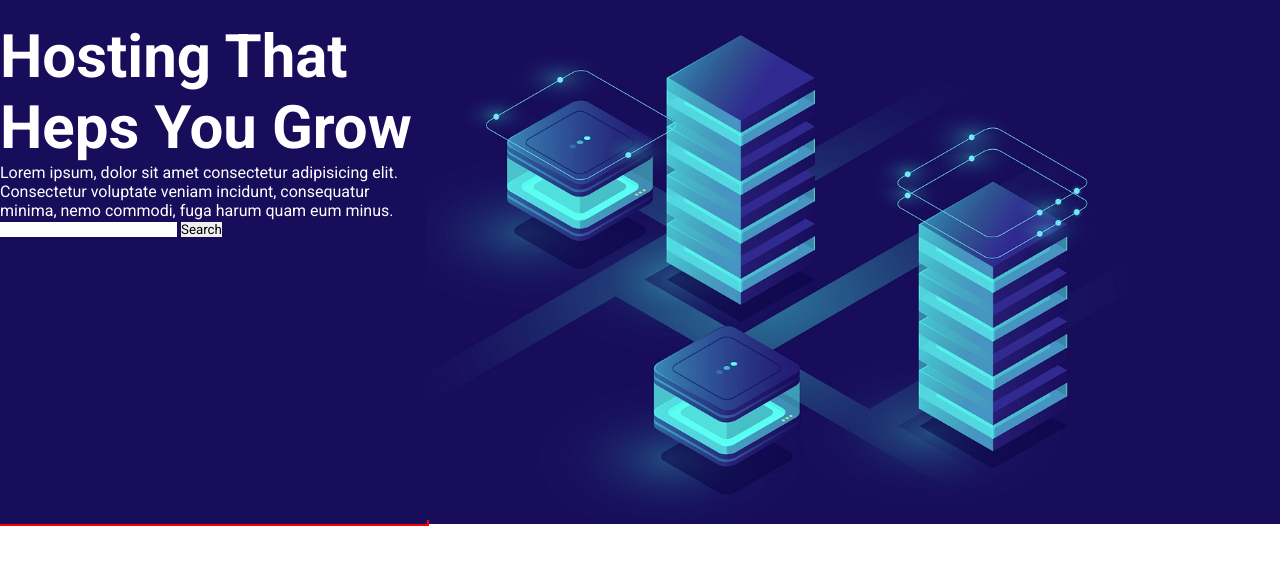
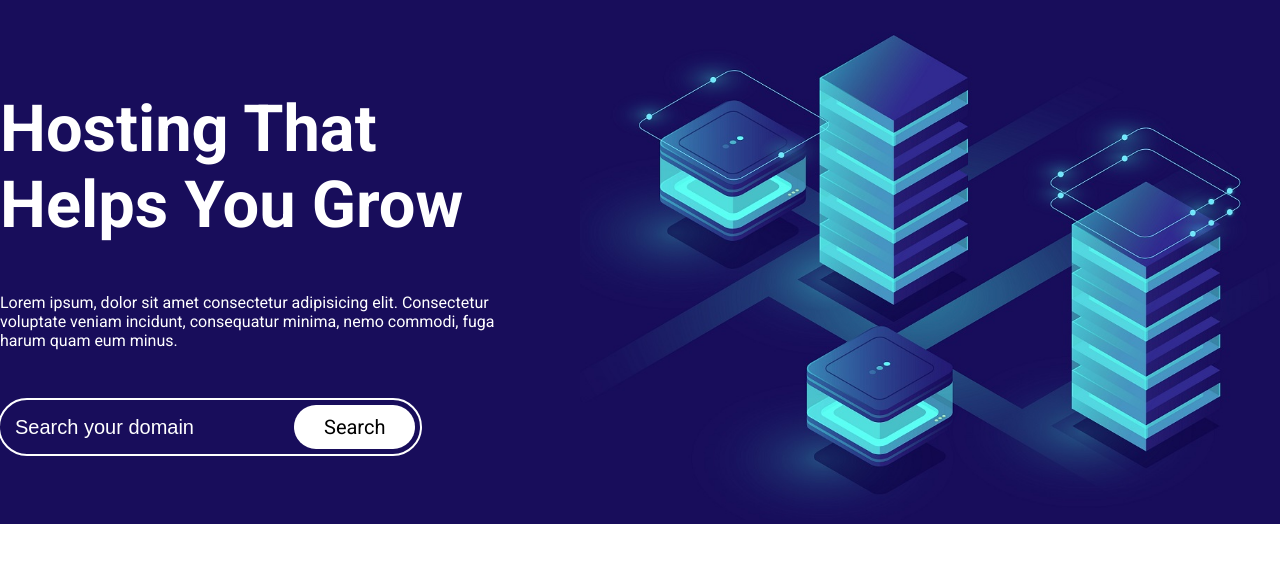
Before and after one commit to Eziz07/Hosting-Website, a plain HTML site: page index.html in a window 1280 px wide. Shown: the part 79-644 px from the top of the page. Drawn offline with Linux system fonts and the light colour scheme.

Commit message:
hero section modified

```diff
--- a/index.html
+++ b/index.html
@@ -14,6 +14,7 @@
   </head>
   <body>
     <!-- Hero Section start -->
+    <div class="wrapper">
       <section class="hero-section">
         <header>
           <nav>
@@ -36,14 +37,14 @@
         </header>
         <div class="hero-container">
           <div class="hero-slogan">
-          <h1>Hosting That Heps You Grow</h1>
+            <h1>Hosting That Helps You Grow</h1>
             <p>
               Lorem ipsum, dolor sit amet consectetur adipisicing elit.
               Consectetur voluptate veniam incidunt, consequatur minima, nemo
               commodi, fuga harum quam eum minus.
             </p>
             <div class="search">
-            <input type="text" />
+              <input type="text" placeholder="Search your domain" />
               <button>Search</button>
             </div>
           </div>
@@ -52,6 +53,7 @@
           </div>
         </div>
       </section>
+    </div>
     <script src="script.js"></script>
   </body>
 </html>
--- /dev/null
+++ b/scss/_mobile.scss
@@ -0,0 +1,5 @@
+@media (max-width: 400px) {
+  img {
+    display: none;
+  }
+}
--- a/scss/style.scss
+++ b/scss/style.scss
@@ -1,16 +1,24 @@
 @import "reset";
 @import "variables";
 
-.hero-section {
-  // background-image: url("/assets/main.jpg");
-  // background-size: 100%;
-  // background-repeat: no-repeat;
+.wrapper {
   background-color: $primary-color;
 }
+
+.hero-section {
+  margin-inline: auto;
+  max-width: 1300px;
+  position: relative;
+}
+
 header {
   background-color: $primary-color;
   position: fixed;
+  left: 50%;
+  transform: translateX(-50%);
   top: 0;
+  max-width: 1300px;
+  margin-inline: auto;
   width: 100%;
 
   img {
@@ -60,23 +68,51 @@ header {
 }
 
 .hero-container {
-  margin-top: 100px;
+  padding-top: 100px;
   display: flex;
 
   .hero-slogan {
-    outline: 2px solid red;
+    // outline: 2px solid red;
+    margin-top: 70px;
+    padding-right: 70px;
     flex: 1;
 
     h1 {
-      font-size: 60px;
+      font-size: 65px;
       color: $text-color-white;
     }
     p {
       color: $text-color-white;
+      margin: 50px auto;
+    }
+
+    .search {
+      outline: 2px solid $text-color-white;
+      width: max-content;
+      border-radius: 50px;
+      padding: 5px;
+      input {
+        font-size: 20px;
+        padding: 10px 10px;
+        background-color: transparent;
+        color: $text-color-white;
+
+        &::placeholder {
+          color: $text-color-white;
+        }
+      }
+      button {
+        font-size: 20px;
+        padding: 10px 30px;
+        border-radius: 50px;
+        background-color: $text-color-white;
+        color: $text-color-black;
+        cursor: pointer;
+      }
     }
   }
   .hero-image {
-    flex: 2;
+    flex: 1;
 
     img {
       width: 700px;
```
Also changed, not shown: css/style.css, scss/_tablet.scss (added). Lines whose indentation alone changed are shown as unchanged.
